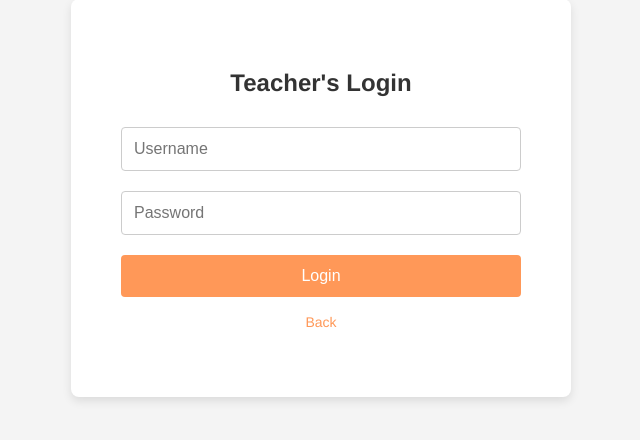
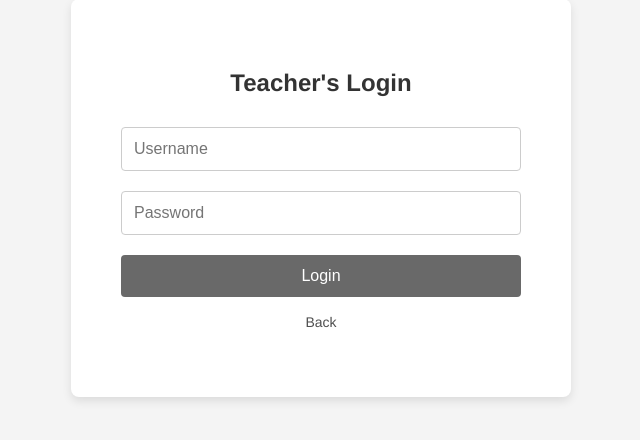
Before and after one commit to teety5354/RWB_student_report, a Flask app: page /login in a window 1280 px wide. Shown: the part 202-642 px from the top of the page, without its empty margins (319-959 px from the left). Run offline with Flask 3, Linux system fonts and the light colour scheme.

Commit message:
change color Login naja

```diff
--- a/static/style1.css
+++ b/static/style1.css
@@ -121,7 +121,7 @@ body {
     }
 
     .login-button:hover {
-      background-color: #fe7b34;
+      background-color: #4f4f4f;
       color: white;
     }
     .github-icon-wrapper {
--- a/static/style3.css
+++ b/static/style3.css
@@ -40,7 +40,7 @@
     .login-container button {
       width: 100%;
       padding: 12px;
-      background-color: #ff9858;
+      background-color: #696969;
       border: none;
       color: #fff;
       font-size: 16px;
@@ -50,7 +50,7 @@
     }
 
     .login-container button:hover {
-      background-color: #ff7d2d;
+      background-color: #4f4f4f;
     }
 
     .login-container .extra-links {
@@ -59,7 +59,7 @@
     }
 
     .login-container .extra-links a {
-      color: #ff9858;
+      color: #4f4f4f;
       text-decoration: none;
       font-size: 14px;
     }
```
Also changed, not shown: static/style2.css (+8 -0 lines), student.db.
